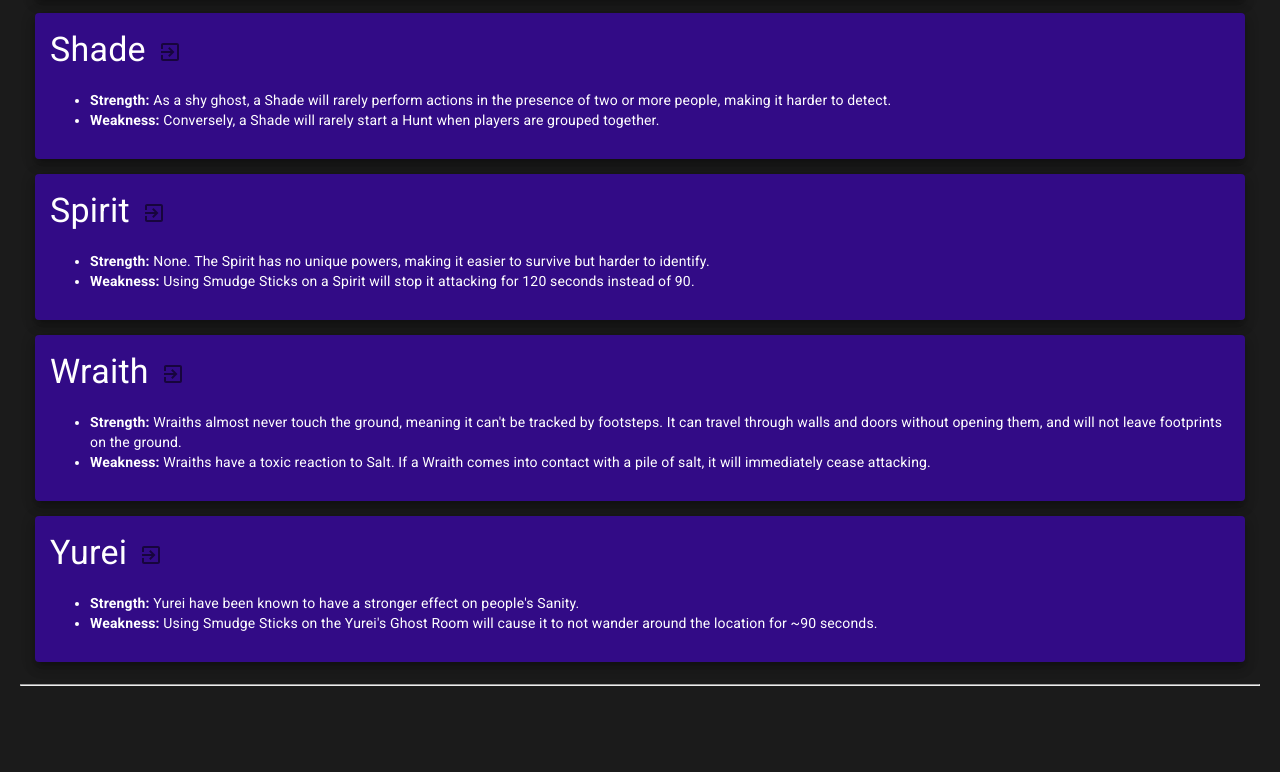
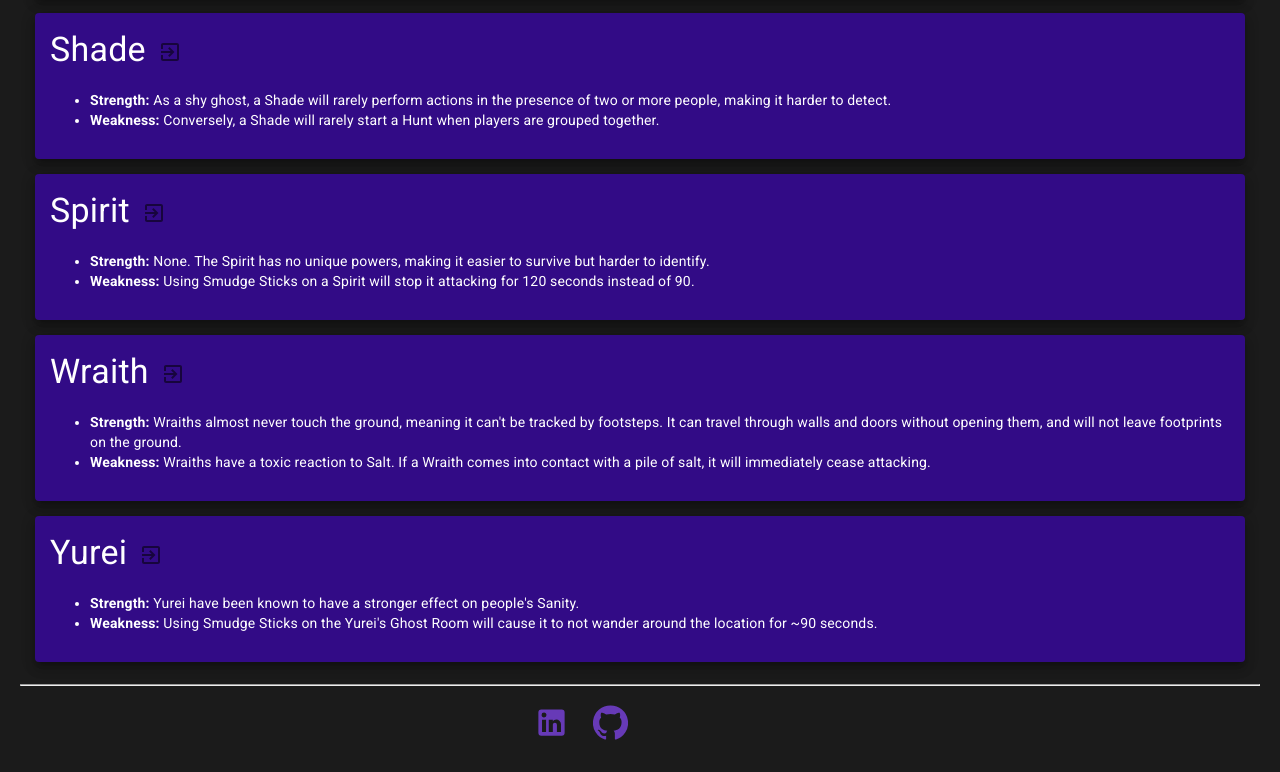
Before and after one commit to walshw/spookulator, a React (Create React App) app: page / in a window 1280 px wide. Shown: the part 1623-2395 px from the top of the page. Before the commit the page ends 2329 px from the top, so only its background shows below. Built offline with nearby package versions, Linux system fonts and the light colour scheme.

Commit message:
Basic footer implementation

```diff
--- a/src/components/EvidenceOptions.js
+++ b/src/components/EvidenceOptions.js
@@ -1,7 +1,6 @@
 import React from 'react';
 import PropTypes from 'prop-types';
 import { Chip, IconButton, Grid, Avatar, Box, Typography } from '@material-ui/core';
-import { makeStyles } from '@material-ui/core/styles';
 import HighlightOffIcon from '@material-ui/icons/HighlightOff';
 
 const EvidenceOptions = (props) => {
--- a/src/components/MainContainer.js
+++ b/src/components/MainContainer.js
@@ -5,13 +5,21 @@
 import EvidenceOptions from './EvidenceOptions';
 import GhostContainer from './GhostContainer';
 import RemainingEvidenceContainer from './RemainingEvidenceContainer';
-
+import SocialMediaLinks from './SocialMediaLinks';
 import { withStyles } from '@material-ui/core/styles'
 
 const styles = theme => ({
     offset: theme.mixins.toolbar,
     mainContainer: {
         margin: "20px"
+    },
+    headerText: {
+        flexGrow: 1,
+    },
+    linkIconsContainer: {
+        display: "flex",
+        justifyContent: "space-around",
+        flexBasis: "10%"
     }
 })
 
@@ -143,12 +151,10 @@
 
         return (
             <div className={classes.mainContainer}>
-                <AppBar
-                    position="absolute"
-                >
-                    <Typography variant="h2">
+                <AppBar position="absolute">
+                    <Typography variant="h2" className={classes.headerText}>
                         Spookulator
-                        </Typography>
+                    </Typography>
                 </AppBar>
                 <div className={classes.offset} />
                 <EvidenceOptions
@@ -159,6 +165,7 @@
                 />
                 <hr />
                 {this.renderRemainingGhosts()}
+                <SocialMediaLinks />
             </div>
         )
     }
--- /dev/null
+++ b/src/components/SocialMediaLinks.js
@@ -0,0 +1,37 @@
+import React from 'react';
+import PropTypes from 'prop-types';
+import { IconButton, Grid, Box } from '@material-ui/core';
+import { makeStyles } from '@material-ui/core/styles';
+import GitHubIcon from '@material-ui/icons/GitHub';
+import LinkedInIcon from '@material-ui/icons/LinkedIn';
+import TwitterIcon from '@material-ui/icons/Twitter';
+
+const useStyles = makeStyles(theme => ({
+    icon: {
+        fill: "#673ab7"
+    },
+    iconsGrid: {
+        flexDirection: "row-reverse"
+    }
+}));
+
+const SocialMediaLinks = (props) => {
+    const classes = useStyles();
+
+    return (
+        <Box>
+            <Grid container lg={6} className={classes.iconsGrid}>
+                <Grid item>
+                    <IconButton href="https://www.linkedin.com/in/williamdwalsh/" target="_blank">
+                        <LinkedInIcon className={classes.icon} fontSize="large" />
+                    </IconButton>
+                    <IconButton href="https://github.com/walshw">
+                        <GitHubIcon className={classes.icon} fontSize="large" />
+                    </IconButton>
+                </Grid>
+            </Grid>
+        </Box>
+    )
+}
+
+export default SocialMediaLinks;
```
